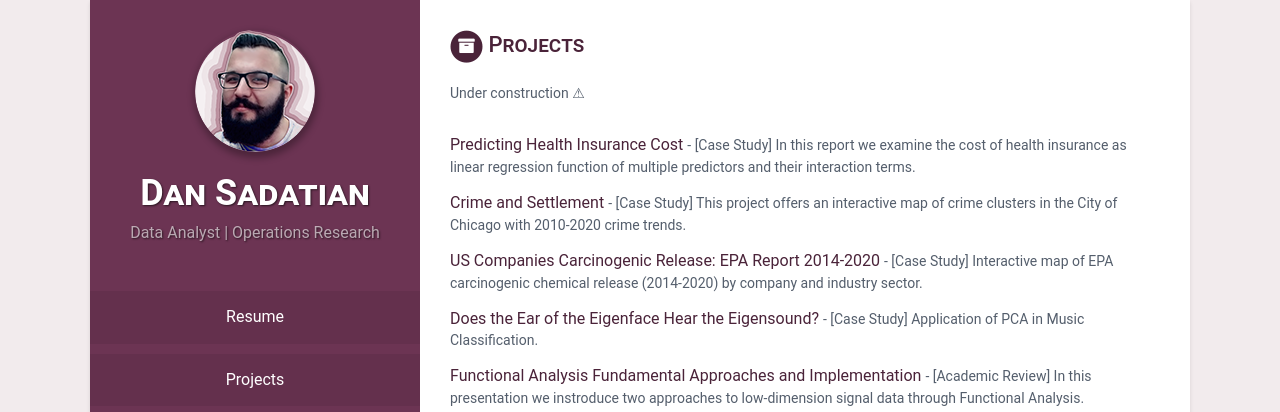
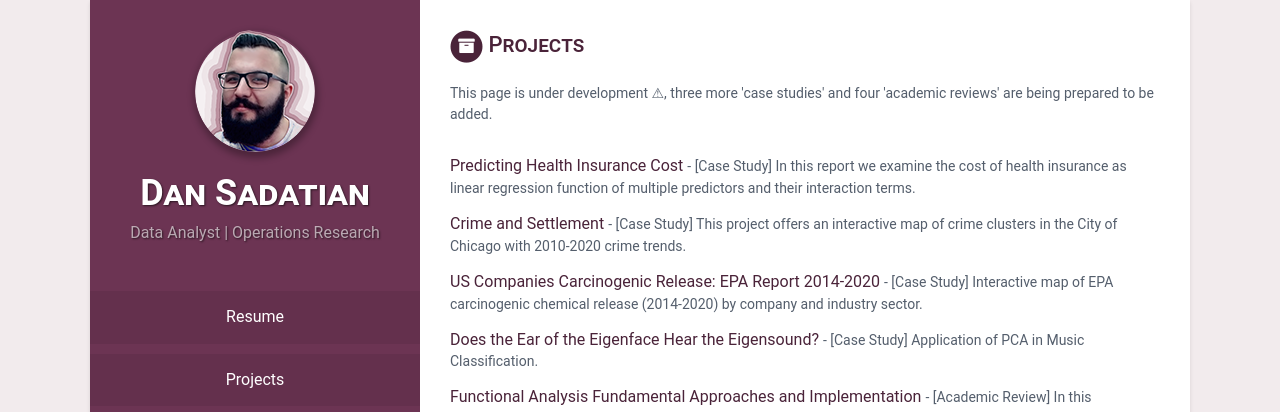
Before and after one commit to sadatian/sadatian.github.io, a Jekyll site: the page built from projects.html, in a window 1280 px wide, cut to the strip 0-412 px from the top of the page. Built offline with Jekyll 4.4.1, drawn with Linux system fonts in a browser that asks for light colours; some web fonts are replaced.

Commit message:
Update projects.html

```diff
--- a/_includes/projects.html
+++ b/_includes/projects.html
@@ -11,7 +11,7 @@
   </h2>
 
   <div class="intro">
-      <p>Under construction ⚠</p>
+      <p>This page is under development ⚠, three more 'case studies' and four 'academic reviews' are being prepared to be added.</p>
   </div><!--//intro-->
 
   {% for post in site.posts %}
```
